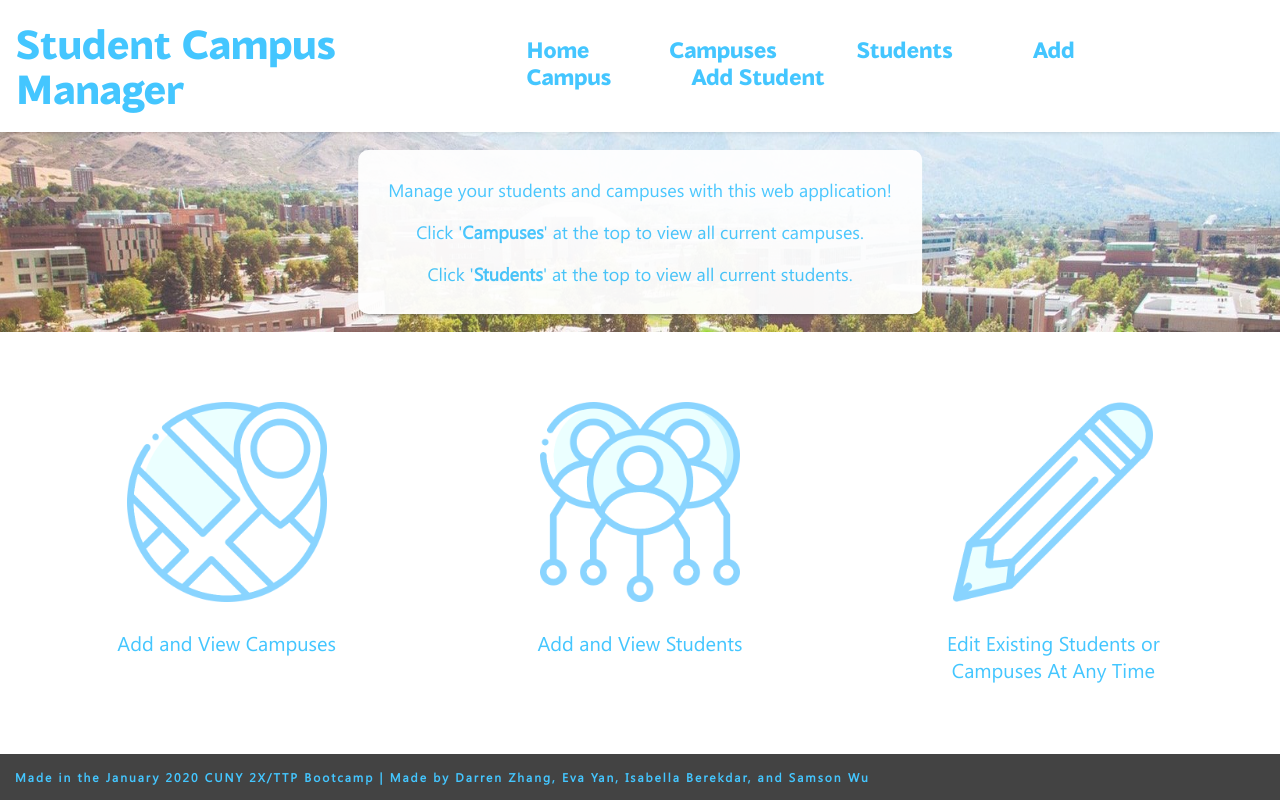
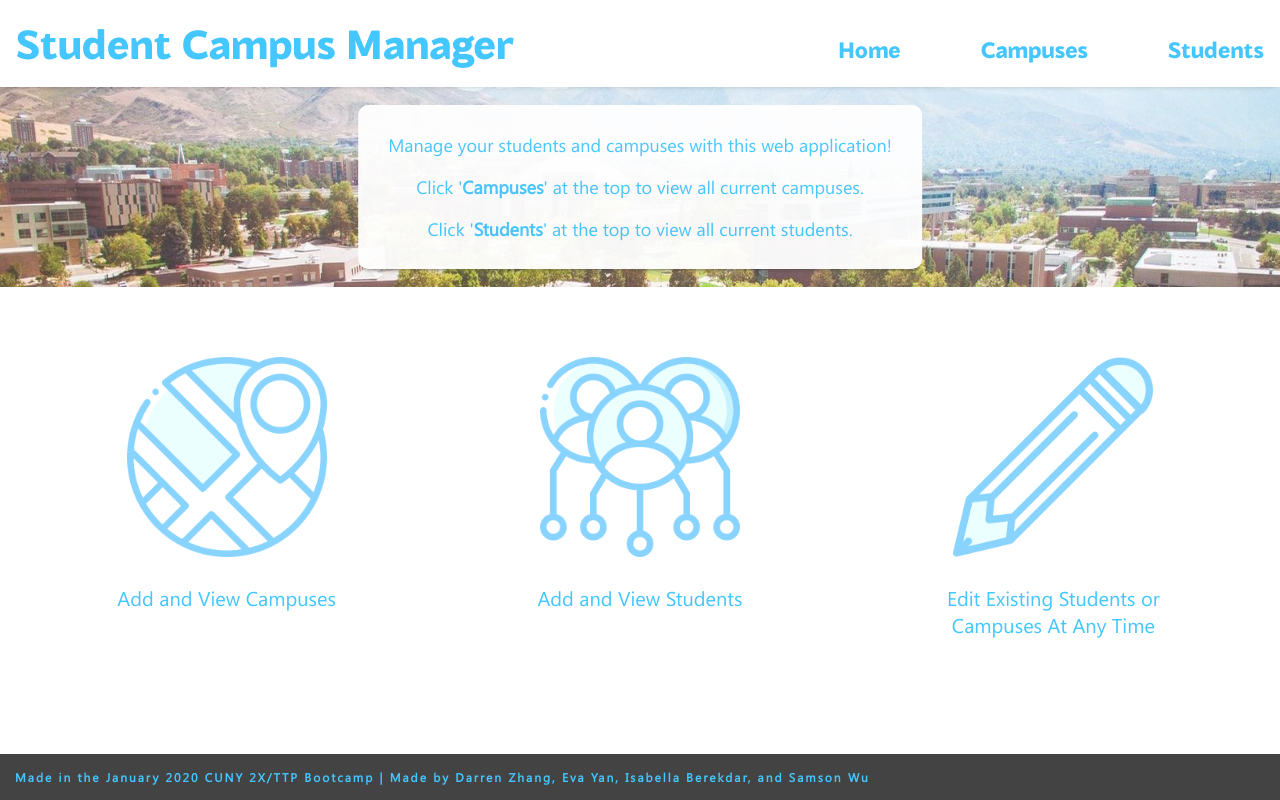
Before and after one commit to isabellab3/Student-Campus-Manager-Frontend, a React (Create React App) app: page / in a window 1280 px wide. Built offline with nearby package versions, Linux system fonts and the light colour scheme.

Commit message:
Redid header links to remove test links

```diff
--- a/src/App.js
+++ b/src/App.js
@@ -32,8 +32,6 @@ class App extends Component {
               <Link to="/">Home</Link>
               <Link to="/campuses">Campuses</Link>
               <Link to="/allstudents">Students</Link>
-              <Link to="/addcampus">Add Campus</Link>
-              <Link to="/addstudent">Add Student</Link>
             </div>
           </div>
 
```
